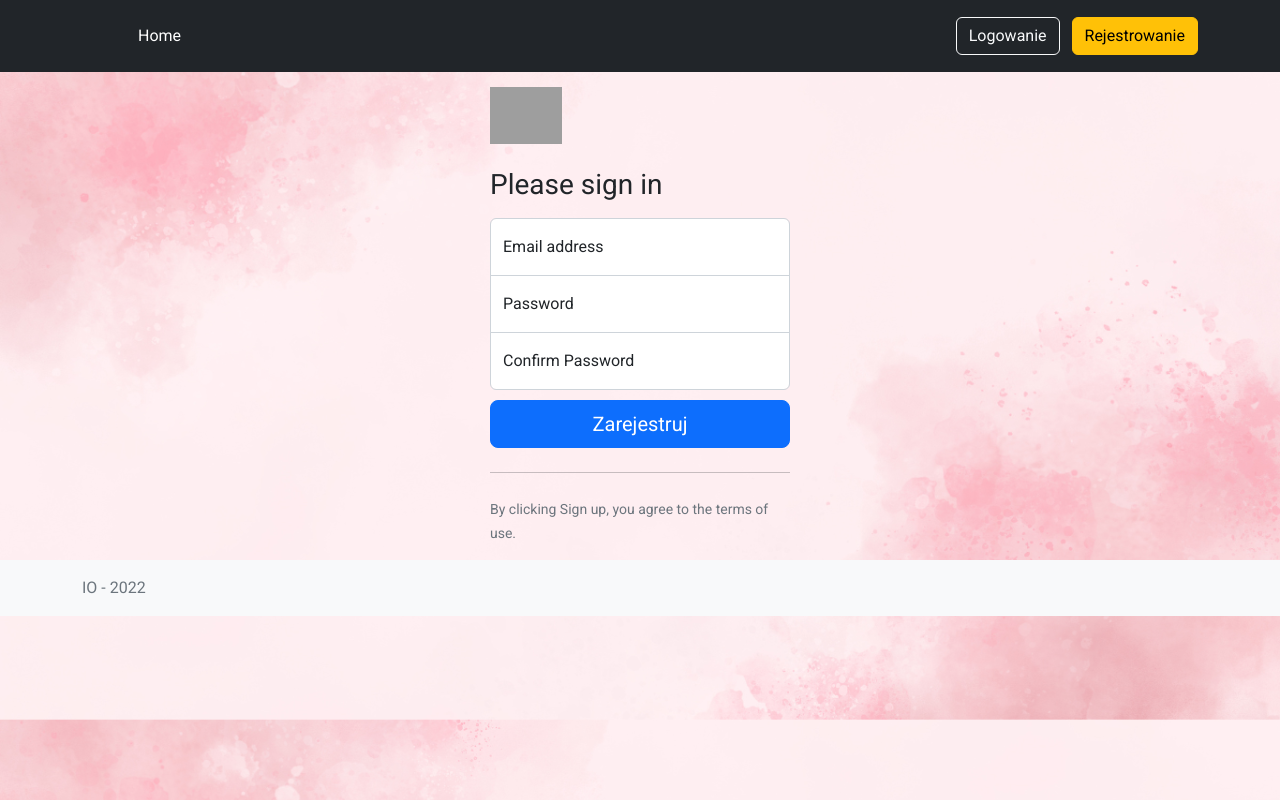
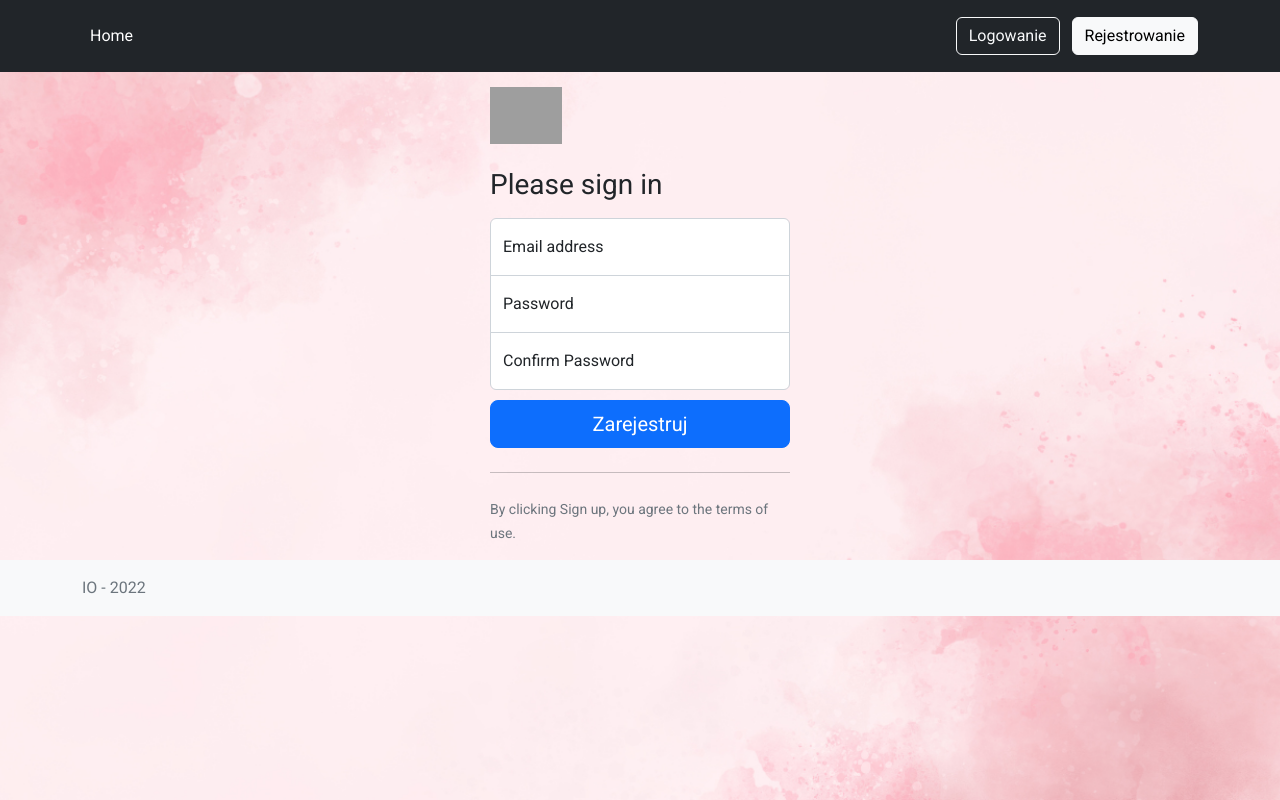
Before and after one commit to mcV3rs/Kupidyny, a Flask app: page /register in a window 1280 px wide. Run offline with Flask 3, Linux system fonts and the light colour scheme; grey boxes are pictures that could not be loaded.

Commit message:
Drobne zmiany wyglądowe

```diff
--- a/project/static/css/base_style.css
+++ b/project/static/css/base_style.css
@@ -6,6 +6,15 @@
 
 * {
     font-family: 'Roboto', sans-serif;
+}
+
+body {
+    background-image: url('../img/background.png');
+    background-repeat: no-repeat;
+    background-attachment: fixed;
+    background-position: center top;
+    background-size: cover;
+    font-family: Arial, sans-serif;
 }
 
 .form-signin {
@@ -77,8 +86,8 @@
     font-size: 1.1rem;
 }
 
-body {
-  background-image: url('../img/background.png');
-  background-size: cover;
-  font-family: Arial, sans-serif;
+.footer-abs {
+    position: absolute;
+    bottom: 0;
+    width: 100%;
 }
--- a/project/templates/base.html
+++ b/project/templates/base.html
@@ -26,12 +26,6 @@
 <header class="p-3 bg-dark text-white">
     <div class="container">
         <div class="d-flex flex-wrap align-items-center justify-content-center justify-content-lg-start">
-            <a class="d-flex align-items-center mb-2 mb-lg-0 text-white text-decoration-none"
-               href="{{ url_for('recipes.index') }}">
-                <svg aria-label="Bootstrap" class="bi me-2" height="32" role="img" width="40">
-                    <use xlink:href="#bootstrap"></use>
-                </svg>
-            </a>
 
             <ul class="nav col-12 col-lg-auto me-lg-auto mb-2 justify-content-center mb-md-0">
                 <li><a class="nav-link px-2 text-white" href="{{ url_for('recipes.index') }}">Home</a></li>
@@ -50,16 +44,16 @@
                     <a class="btn btn-outline-light me-2" href="{{ url_for('users.profile') }}" role="button">
                         Profil
                     </a>
-                    <a class="btn btn-warning" href="{{ url_for('users.logout') }}" role="button">
+                    <a class="btn btn-light" href="{{ url_for('users.logout') }}" role="button">
                         Wyloguj
                     </a>
                 {% else %}
                     <a class="btn btn-outline-light me-2" href="{{ url_for('users.login') }}" role="button">
                         Logowanie
                     </a>
-                    <a class="btn btn-warning" href="{{ url_for('users.register') }}" role="button">
-                        Rejestrowanie
-                    </a>
+                <a class="btn btn-light" href="{{ url_for('users.register') }}" role="button">
+                    Rejestrowanie
+                </a>
                 {% endif %}
             </div>
         </div>
--- a/project/users/templates/users/profile.html
+++ b/project/users/templates/users/profile.html
@@ -48,7 +48,7 @@
         </div>
 
         <div class="col-md-12">
-            <div class="h-100 p-5 bg-primary text-white border rounded-3 my-4">
+            <div class="h-100 p-5 bg-secondary text-white border rounded-3 my-4">
                 <h2>Import danych weselnych</h2>
 
                 <form action="{{ url_for('photo.import_book') }}"
```
Also changed, not shown: project/recipes/templates/recipes/index.html (+9 -5 lines). Lines whose indentation alone changed are shown as unchanged.
